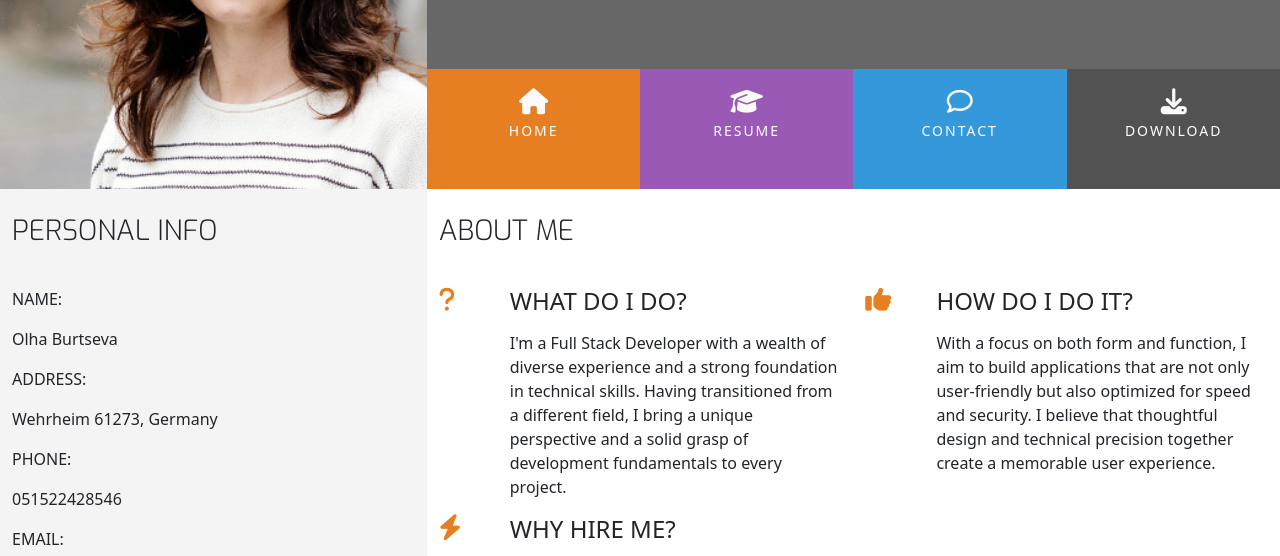
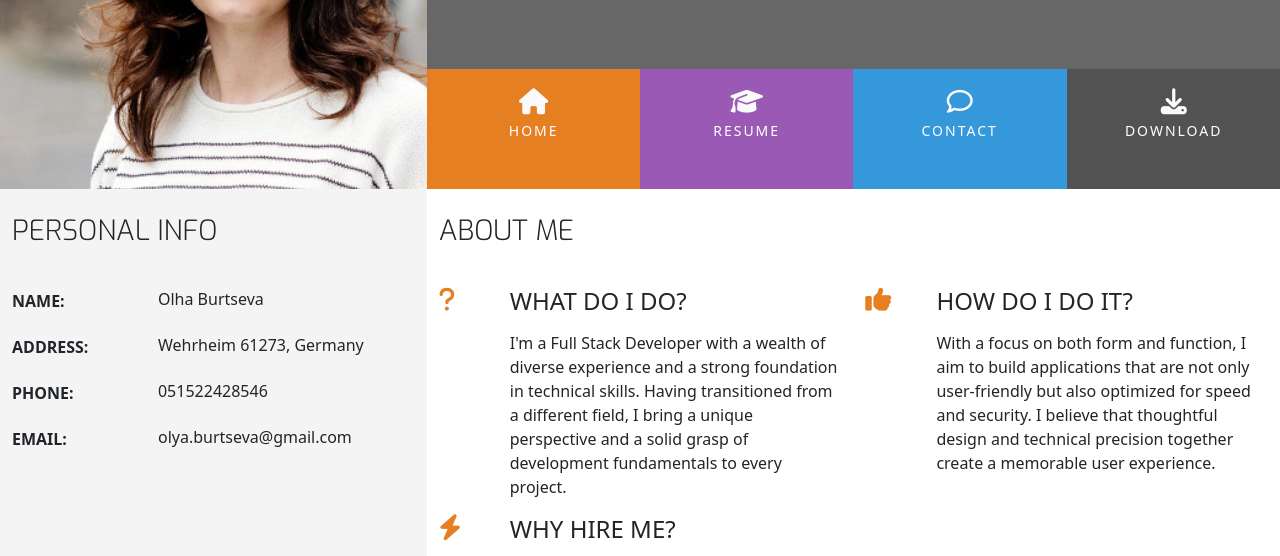
Before and after one commit to Olala2024/Resume-Bootstrap, a plain HTML site: page index.html in a window 1280 px wide. Shown: the part 180-736 px from the top of the page. Drawn offline with nearby package versions, Linux system fonts and the light colour scheme.

Commit message:
Add style to personal info items

```diff
--- a/assets/css/style.css
+++ b/assets/css/style.css
@@ -225,3 +225,37 @@ footer {
 .three-reasons-heading {
   margin-bottom: 15px;
 }
+
+/* -------------------------------------------------- Personal Info */
+
+.personal-info-item {
+  margin-bottom: 20px;
+  display: block;
+  clear: both;
+}
+
+.personal-info-item .key,
+.personal-info-item .value {
+  padding-right: 8px;
+  display: inline-block;
+}
+
+.personal-info-item .key p,
+.personal-info-item .value p {
+  margin: 0;
+}
+
+.personal-info-item .key {
+  width: 30%;
+  margin-right: 21px;
+  padding-top: 2px;
+  vertical-align: top;
+}
+
+.personal-info-item .key p {
+  font-weight: 700;
+}
+.personal-info-item .value {
+  position: relative;
+  width: 60%;
+}
```
